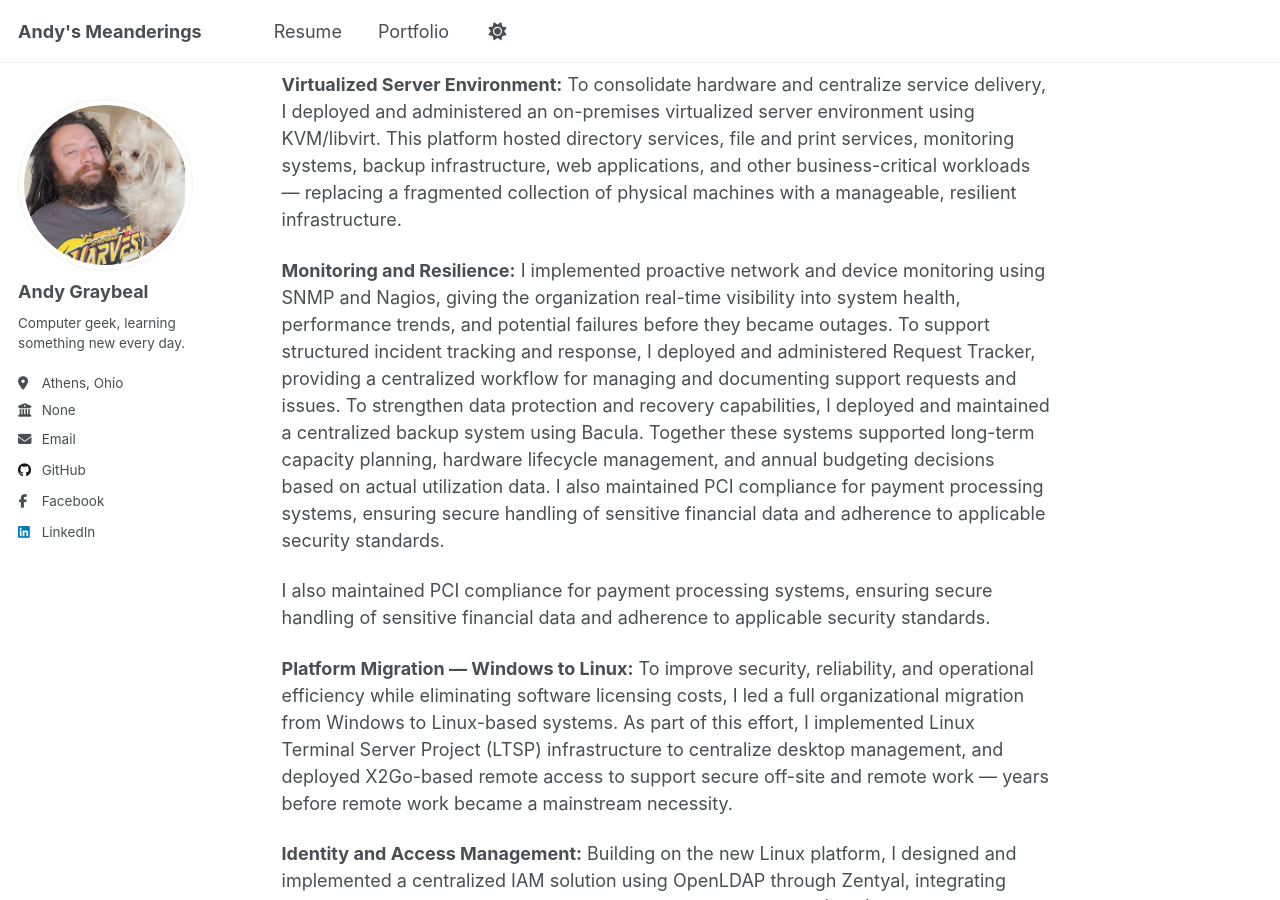
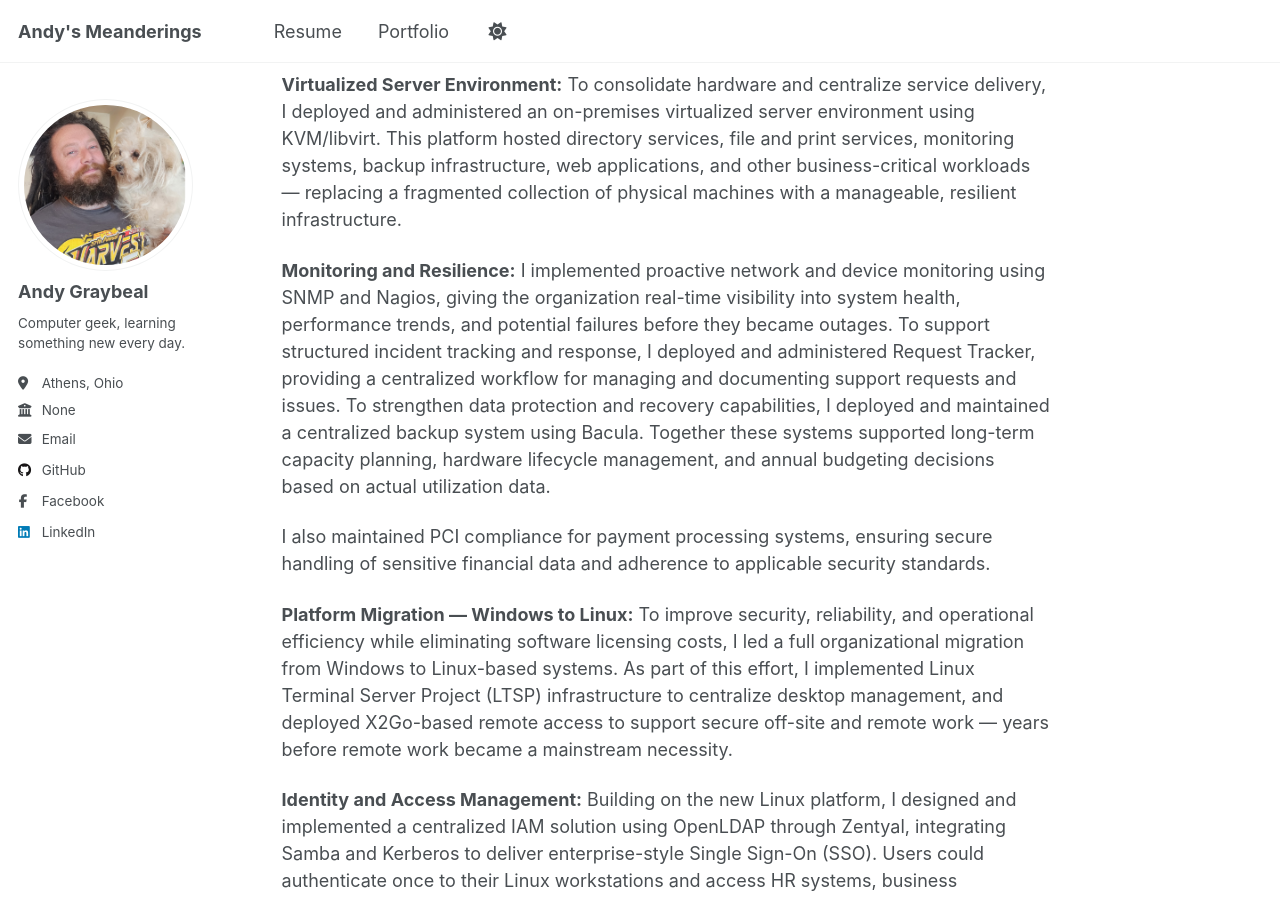
Before and after one commit to andy-graybeal/andy-graybeal.github.io, a Jekyll site: the page built from _pages/about.md, in a window 1280 px wide and 900 px high, scrolled down 591 px. Built offline with Jekyll 4.4.1, drawn with Linux system fonts in a browser that asks for light colours; a script that is not in the unit is left out.

Commit message:
Update about.md

```diff
--- a/_pages/about.md
+++ b/_pages/about.md
@@ -69,7 +69,7 @@ I secured and modernized the organization's network by designing and implementin
 To consolidate hardware and centralize service delivery, I deployed and administered an on-premises virtualized server environment using KVM/libvirt. This platform hosted directory services, file and print services, monitoring systems, backup infrastructure, web applications, and other business-critical workloads — replacing a fragmented collection of physical machines with a manageable, resilient infrastructure.
 
 **Monitoring and Resilience:**
-I implemented proactive network and device monitoring using SNMP and Nagios, giving the organization real-time visibility into system health, performance trends, and potential failures before they became outages. To support structured incident tracking and response, I deployed and administered Request Tracker, providing a centralized workflow for managing and documenting support requests and issues. To strengthen data protection and recovery capabilities, I deployed and maintained a centralized backup system using Bacula. Together these systems supported long-term capacity planning, hardware lifecycle management, and annual budgeting decisions based on actual utilization data. I also maintained PCI compliance for payment processing systems, ensuring secure handling of sensitive financial data and adherence to applicable security standards.
+I implemented proactive network and device monitoring using SNMP and Nagios, giving the organization real-time visibility into system health, performance trends, and potential failures before they became outages. To support structured incident tracking and response, I deployed and administered Request Tracker, providing a centralized workflow for managing and documenting support requests and issues. To strengthen data protection and recovery capabilities, I deployed and maintained a centralized backup system using Bacula. Together these systems supported long-term capacity planning, hardware lifecycle management, and annual budgeting decisions based on actual utilization data.
 
 I also maintained PCI compliance for payment processing systems, ensuring secure handling of sensitive financial data and adherence to applicable security standards.
 
```
